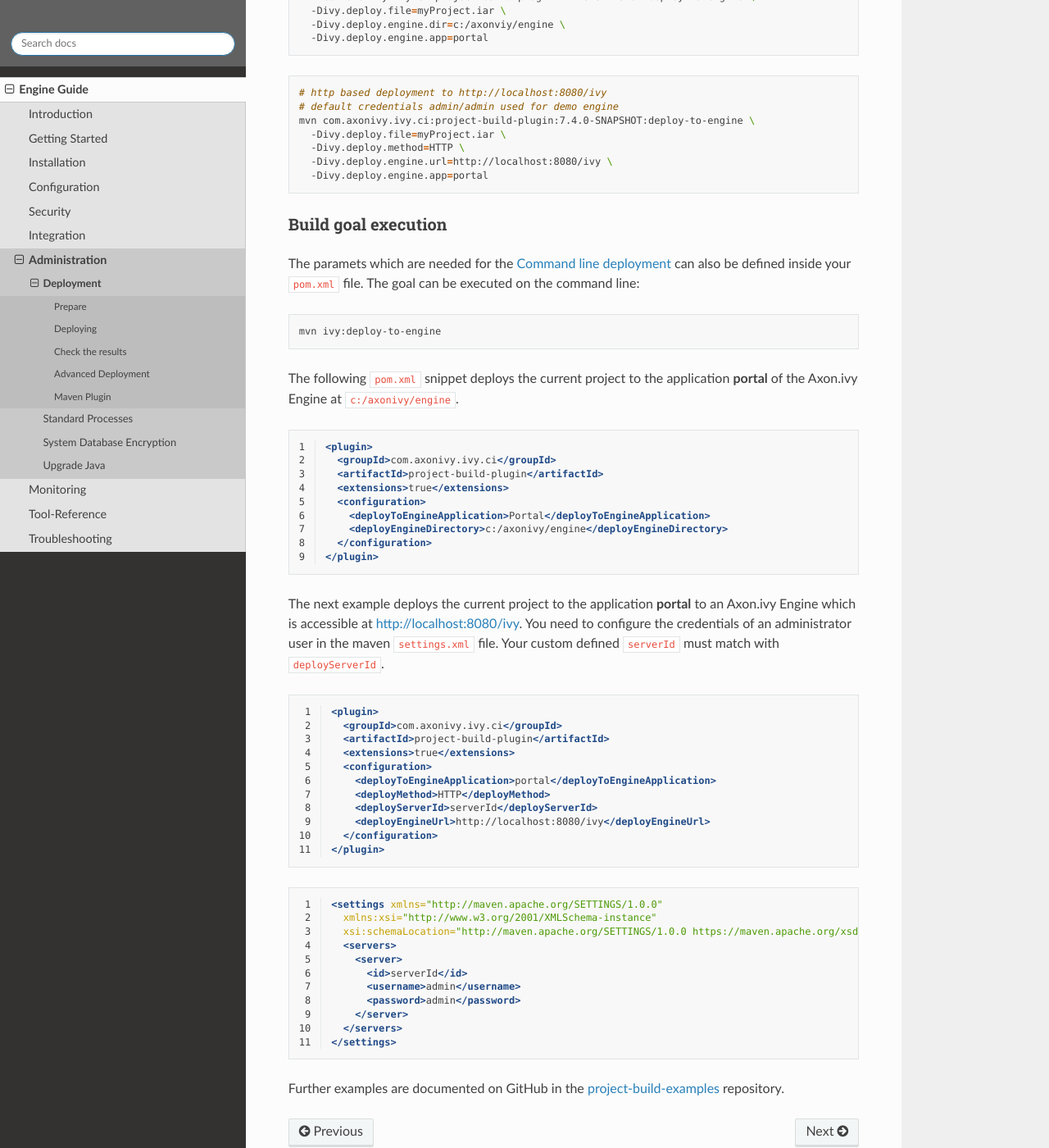
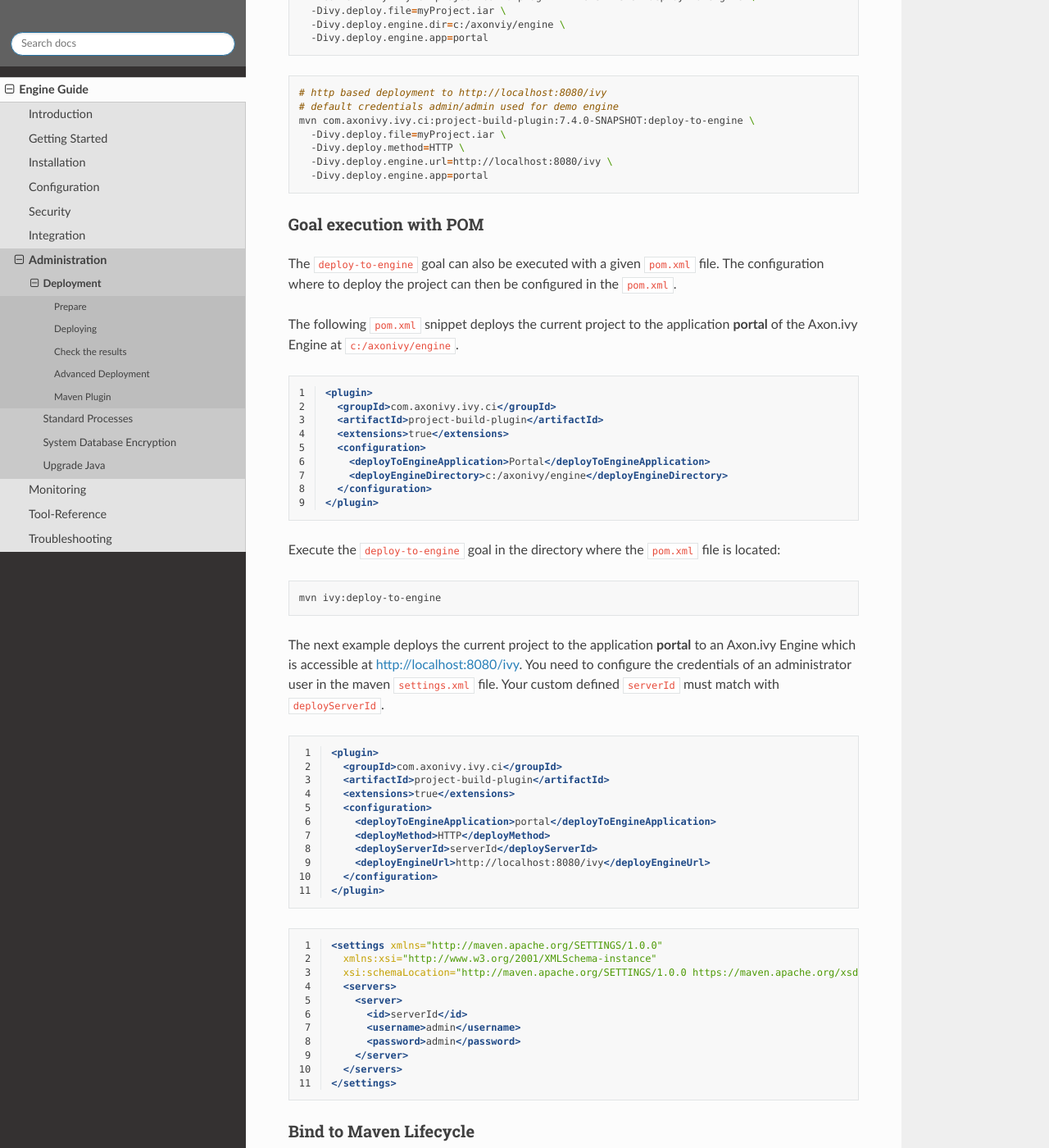
Before and after one commit to bernhardAxonIvy/doc, a Sphinx documentation site: the page built from source/engine-guide/administration/deployment.rst, in a window 1280 px wide and 1400 px high, scrolled down 3790 px. Shown: the whole window at 82% size. Built offline with Sphinx 7.4.7 and the Read the Docs theme 2.0.0, drawn with Linux system fonts in a browser that asks for light colours; the version number could not be read and is left out; some of the changed text lies outside the part shown.

Commit message:
XIVY-3036 Document goal execution with pom.xml and ivy:deploy-to-engine
- Simplify pom.xml examples
- Split goal execution and lifecycle binding

```diff
--- a/source/engine-guide/administration/deployment.rst
+++ b/source/engine-guide/administration/deployment.rst
@@ -223,16 +223,11 @@
 
 .. _deployment-maven-plugin-build:
 
-Build goal execution
-^^^^^^^^^^^^^^^^^^^^
+Goal execution with POM
+^^^^^^^^^^^^^^^^^^^^^^^
 
-The paramets which are needed for the
-:ref:`deployment-maven-plugin-command-line` can also be defined inside your
-:file:`pom.xml` file. The goal can be executed on the command line:
-
-.. code-block:: bash
-
-    mvn ivy:deploy-to-engine
+The :code:`deploy-to-engine` goal can also be executed with a given :file:`pom.xml` file.
+The configuration where to deploy the project can then be configured in the :file:`pom.xml`.
 
 The following :file:`pom.xml` snippet deploys the current project to the
 application **portal** of the |ivy-engine| at :file:`c:/axonivy/engine`.
@@ -242,9 +237,17 @@
   :linenos:
   :name: pom
 
+
+Execute the :code:`deploy-to-engine` goal in the directory where the :file:`pom.xml` file is located:
+
+.. code-block:: bash
+
+    mvn ivy:deploy-to-engine
+
+
 The next example deploys the current project to the application **portal** to an
-|ivy-engine| which is accessible at http://localhost:8080/ivy. You need to
-configure the credentials of an administrator user in the maven
+|ivy-engine| which is accessible at http://localhost:8080/ivy. You
+need to configure the credentials of an administrator user in the maven
 :file:`settings.xml` file. Your custom defined :file:`serverId` must match with
 :code:`deployServerId`.
 
@@ -258,5 +261,23 @@
   :linenos:
   :name: settings.xml
 
+Bind to Maven Lifecycle
+^^^^^^^^^^^^^^^^^^^^^^^
+
+To deploy an ivy-archive (IAR) during it's maven build `lifecycle
+<https://maven.apache.org/guides/introduction/introduction-to-the-lifecycle.html>`_,
+configure an :code:`execution` which binds the :code:`deploy-to-engine` goal to a lifecycle phase.
+
+.. literalinclude:: includes/lifecylce-deployment-maven-build.xml
+  :language: xml
+  :linenos:
+  :name: pom
+
+Execute the maven lifecycle in the directory where the :file:`pom.xml` file is located:
+
+.. code-block:: bash
+
+    mvn site-deploy
+
 Further examples are documented on GitHub in the `project-build-examples
 <https://github.com/axonivy/project-build-examples>`_ repository.
```
